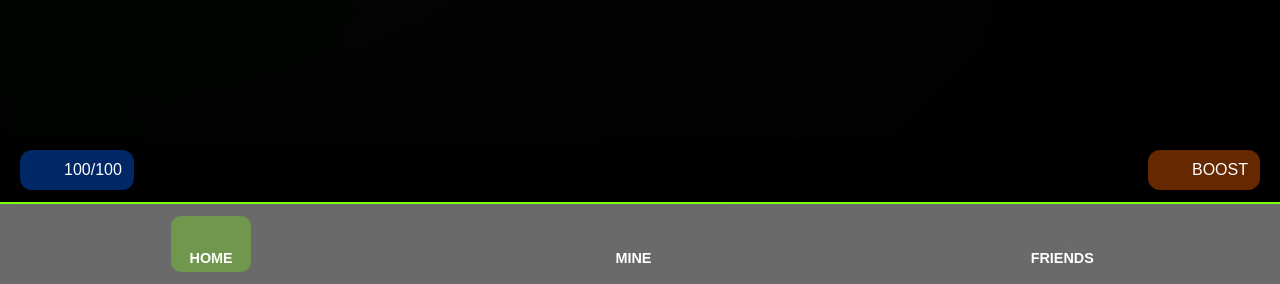
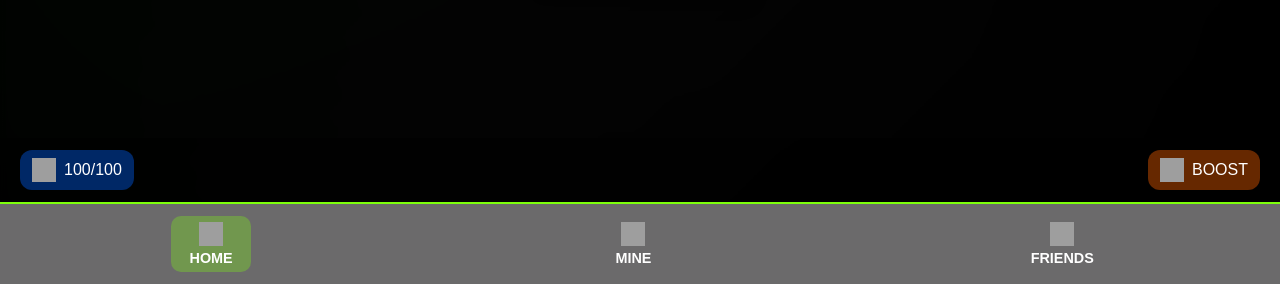
Before and after one commit to DANIL0372/kybnk_clicker, a Flask app: page / in a window 1280 px wide. Shown: the part 516-800 px from the top of the page. Run offline with Flask 3, Linux system fonts and the light colour scheme; grey boxes are pictures that could not be loaded.

Commit message:
Update index.html

```diff
--- a/templates/index.html
+++ b/templates/index.html
@@ -63,7 +63,6 @@
             100% { width: 0%; left: 100%; }
         }
 
-        /* Гарантированное скрытие элементов */
         .app-container.hidden {
             display: none !important;
             opacity: 0 !important;
@@ -86,7 +85,7 @@
     <div class="app-container hidden" id="appContainer">
         <header class="header">
             <div class="profile-section">
-                <img src="/static/img/profile.png" alt="Profile">
+                <img src="/static/img/profile.svg" alt="Profile" width="50" height="50">
                 <div class="user-info">
                     <div class="username editable" id="username">PLAYER</div>
                     <div class="user-tag" id="userTag">NEWBIE=0/11</div>
@@ -95,13 +94,13 @@
 
             <div class="controls-section">
                 <div class="control-icon">
-                    <img src="/static/img/profile.png" alt="Profile">
+                    <img src="/static/img/profile.svg" alt="Profile" width="24" height="24">
                 </div>
                 <div class="control-icon">
-                    <img src="/static/img/settings.png" alt="Settings">
+                    <img src="/static/img/settings.svg" alt="Settings" width="24" height="24">
                 </div>
                 <div class="income-info">
-                    <img src="/static/img/dollar_2.png" alt="Income">
+                    <img src="/static/img/dollar_2.svg" alt="Income" width="20" height="20">
                     <span id="hourlyIncome">+0/час</span>
                 </div>
             </div>
@@ -116,7 +115,7 @@
 
         <main class="game-area">
             <div class="coin-container" id="clickArea">
-                <img src="/static/img/coin.png" alt="Coin" class="coin">
+                <img src="/static/img/coin.svg" alt="Coin" class="coin" width="220" height="220">
                 <div class="balance-display">
                     <span id="balance">0</span>
                 </div>
@@ -125,27 +124,27 @@
 
         <div class="stats-panel">
             <div class="click-info">
-                <img src="/static/img/click.png" alt="Clicks">
+                <img src="/static/img/click.svg" alt="Clicks" width="24" height="24">
                 <span id="clickCounter">100/100</span>
             </div>
 
             <div class="boost-info" id="boostBtn">
-                <img src="/static/img/boost-icon.png" alt="Boost">
+                <img src="/static/img/boost-icon.svg" alt="Boost" width="24" height="24">
                 <span id="boostTimer">BOOST</span>
             </div>
         </div>
 
         <nav class="nav-menu">
             <button class="nav-btn active" id="homeBtn">
-                <img src="/static/img/home.png" alt="Home">
+                <img src="/static/img/home.svg" alt="Home" width="24" height="24">
                 <span>HOME</span>
             </button>
             <button class="nav-btn" id="mineBtn">
-                <img src="/static/img/mine.png" alt="Mine">
+                <img src="/static/img/mine.svg" alt="Mine" width="24" height="24">
                 <span>MINE</span>
             </button>
             <button class="nav-btn" id="friendsBtn">
-                <img src="/static/img/friends.png" alt="Friends">
+                <img src="/static/img/friends.svg" alt="Friends" width="24" height="24">
                 <span>FRIENDS</span>
             </button>
         </nav>
```
